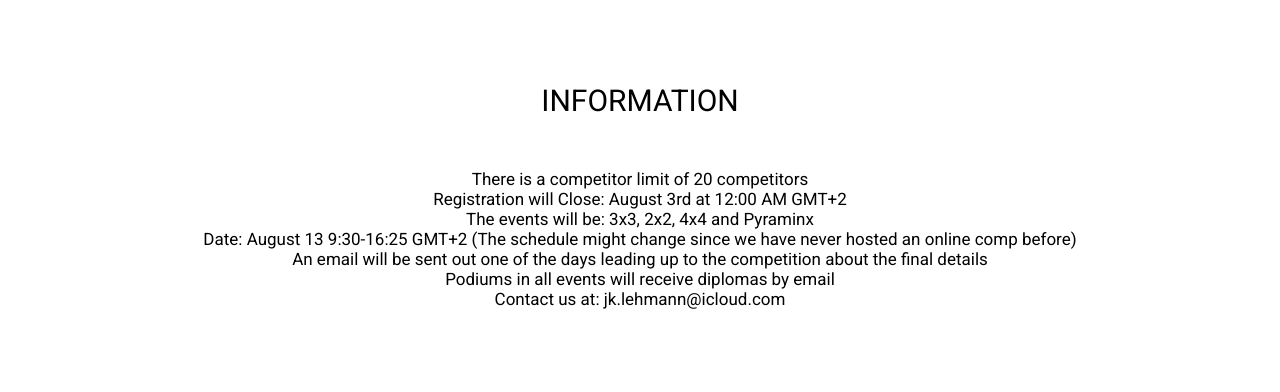
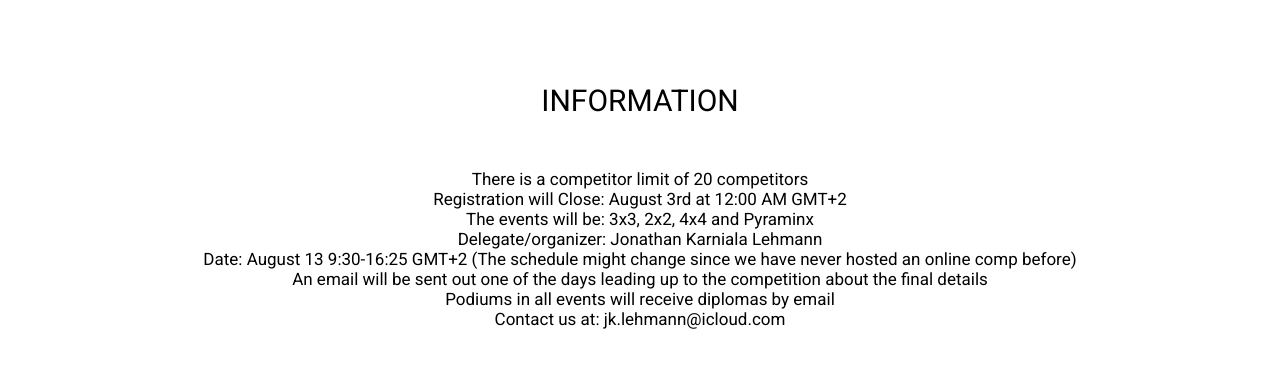
Before and after one commit to sircrazypaper/sircrazypaper.github.io, a plain HTML site: page comp1.html in a window 1280 px wide. Shown: the part 651-1043 px from the top of the page. Drawn offline with Linux system fonts and the light colour scheme.

Commit message:
added delegate in comp1

```diff
--- a/comp1.html
+++ b/comp1.html
@@ -49,6 +49,7 @@
 <div class="compinfo"><center>There is a competitor limit of 20 competitors</center></div>
 <div class="compinfo"><center>Registration will Close: August 3rd at 12:00 AM GMT+2</center></div>
 <div class="compinfo"><center>The events will be: 3x3, 2x2, 4x4 and Pyraminx</center></div>
+<div class="compinfo"><center>Delegate/organizer: Jonathan Karniala Lehmann</center></div>
 <div class="compinfo"><center>Date: August 13 9:30-16:25 GMT+2 (The schedule might change since we have never hosted an online comp before)</center></div>
 <div class="compinfo"><center>An email will be sent out one of the days leading up to the competition about the final details</center></div>
 <div class="compinfo"><center>Podiums in all events will receive diplomas by email
```
